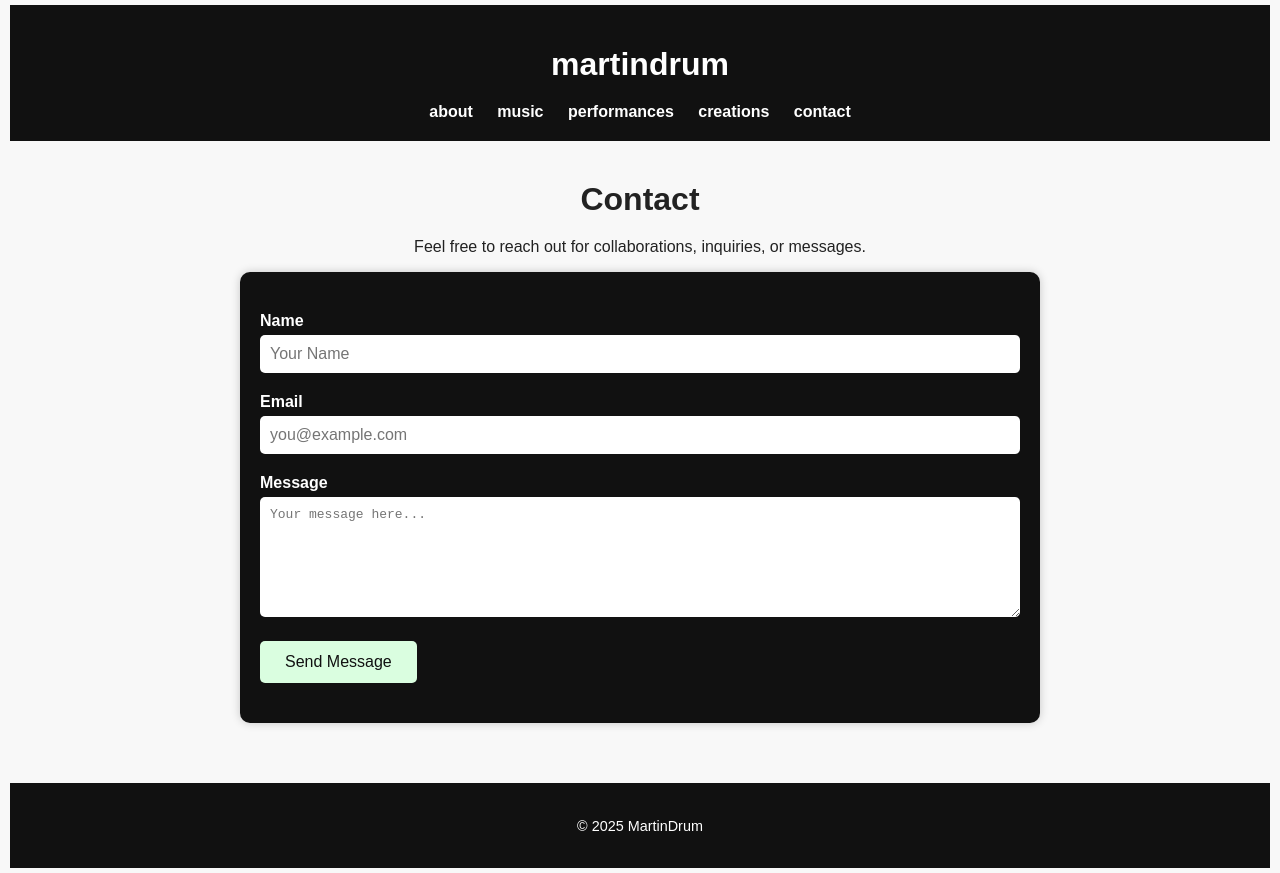
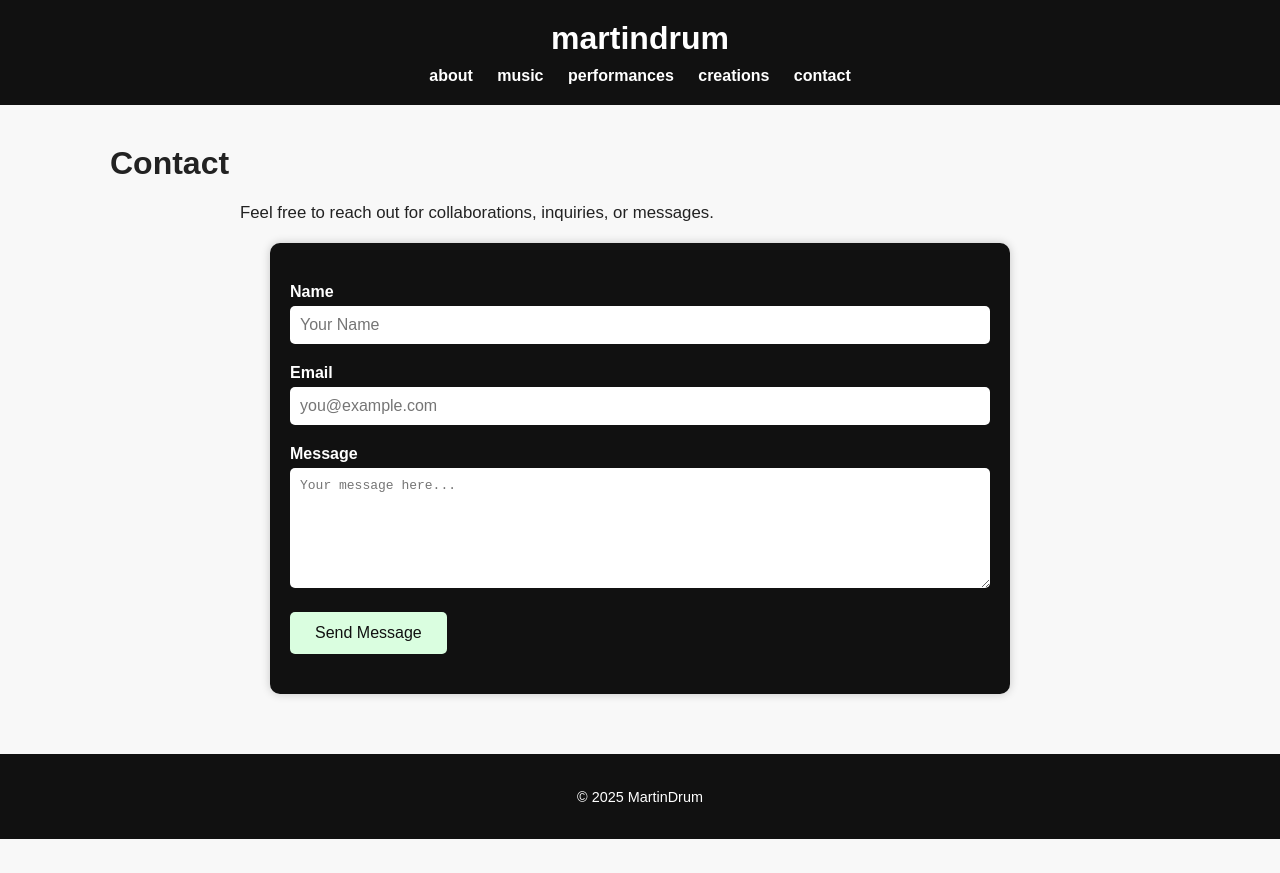
Before and after one commit to Daigledrum/Website, a plain HTML site: page contact.html in a window 1280 px wide. After the commit the page ends 839 px from the top, so only its background shows below. Drawn offline with Linux system fonts and the light colour scheme.

Commit message:
Update contact.html
Fixing the formating of the contact page

```diff
--- a/contact.html
+++ b/contact.html
@@ -5,12 +5,13 @@
   <meta name="viewport" content="width=device-width, initial-scale=1.0">
   <title>Contact | MartinDrum</title>
   <style>
+    /* BASE STYLES */
     body {
       font-family: silom, sans-serif;
       margin: 0;
       background: #f8f8f8;
       color: #222;
-      padding: 5px 10px;
+      text-align: justify;
       box-sizing: border-box;
     }
 
@@ -18,10 +19,22 @@
   background: #111;
   color: white;
   padding: 20px;
-      text-align: center;
   position: sticky;
   top: 0;
   z-index: 1000;
+
+  display: flex;            /* enable flexbox */
+  flex-direction: column;   /* stack h1 and nav vertically */
+  align-items: center;      /* center content horizontally */
+}
+
+header h1 {
+  margin: 0;                /* remove default margin */
+  text-transform: lowercase; /* optional, to match your site style */
+}
+
+nav {
+  margin-top: 10px;         /* space between h1 and nav */
 }
 
 nav a {
@@ -31,24 +44,35 @@
   font-weight: bold;
 }
 
+
     main {
-      max-width: 800px;
+      max-width: 1100px;
       margin: 40px auto;
       padding: 0 20px;
     }
 
     h1, h2 {
-      text-align: center;
-      margin-bottom: 20px;
+      text-align: left;
+      margin-top: 0;
+      padding: 0 20px; /* horizontal padding like main page */
     }
 
+    .intro, .left-content p {
+      text-align: left;
+      max-width: 800px;
+      margin: 0 auto 20px;
+      font-size: 1.05em;
+    }
+
+    /* CONTACT FORM */
     .contact-form {
       background-color: #111;
       color: white;
       padding: 40px 20px;
       border-radius: 10px;
       box-shadow: 0 0 10px rgba(0,0,0,0.2);
-      opacity: 1;
+      max-width: 700px;
+      margin: 20px auto;
       transition: opacity 0.6s ease;
     }
 
@@ -107,6 +131,10 @@
     }
 
     @media (max-width: 671px) {
+      main {
+        padding: 0 10px;
+      }
+
       .contact-form {
         padding: 20px 10px;
       }
@@ -126,8 +154,10 @@
   </header>
 
   <main>
+    <div class="left-content">
       <h1>Contact</h1>
-    <p style="text-align:center;">Feel free to reach out for collaborations, inquiries, or messages.</p>
+      <p>Feel free to reach out for collaborations, inquiries, or messages.</p>
+    </div>
 
     <form class="contact-form" id="contactForm" action="https://formspree.io/f/maqwyewy" method="POST">
       <label for="name">Name</label>
@@ -156,23 +186,20 @@
     const thankYou = document.getElementById('thankYouMsg');
 
     form.addEventListener('submit', function(e) {
-      e.preventDefault(); // Prevent default form submission
+      e.preventDefault();
       const formData = new FormData(form);
 
       fetch(form.action, {
         method: 'POST',
         body: formData,
-        headers: {
-          'Accept': 'application/json'
-        }
+        headers: { 'Accept': 'application/json' }
       }).then(response => {
         if (response.ok) {
-          // Fade out the form
           form.style.opacity = '0';
           setTimeout(() => {
             form.style.display = 'none';
             thankYou.style.display = 'block';
-          }, 600); // Match transition duration
+          }, 600);
         } else {
           alert('Oops! There was a problem submitting your form.');
         }
```
Lines whose indentation alone changed are shown as unchanged.
